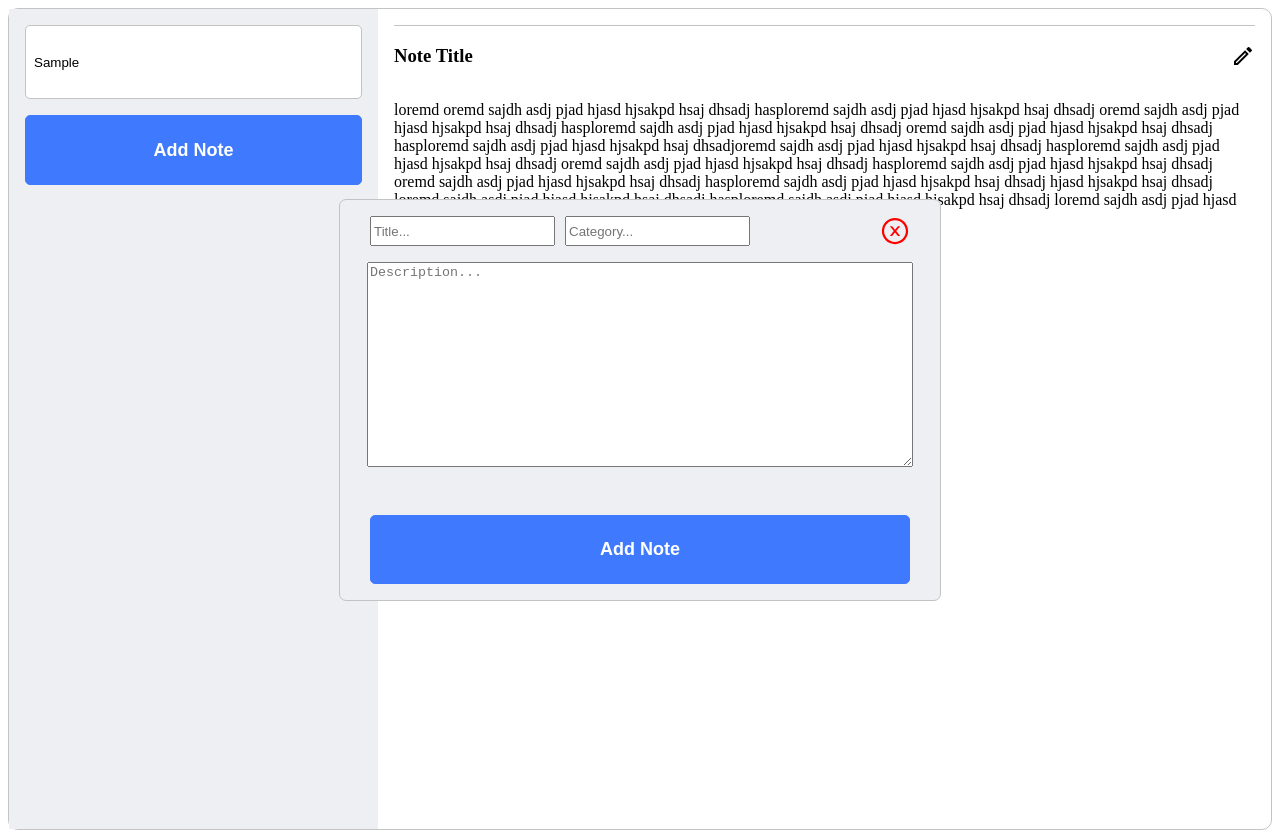
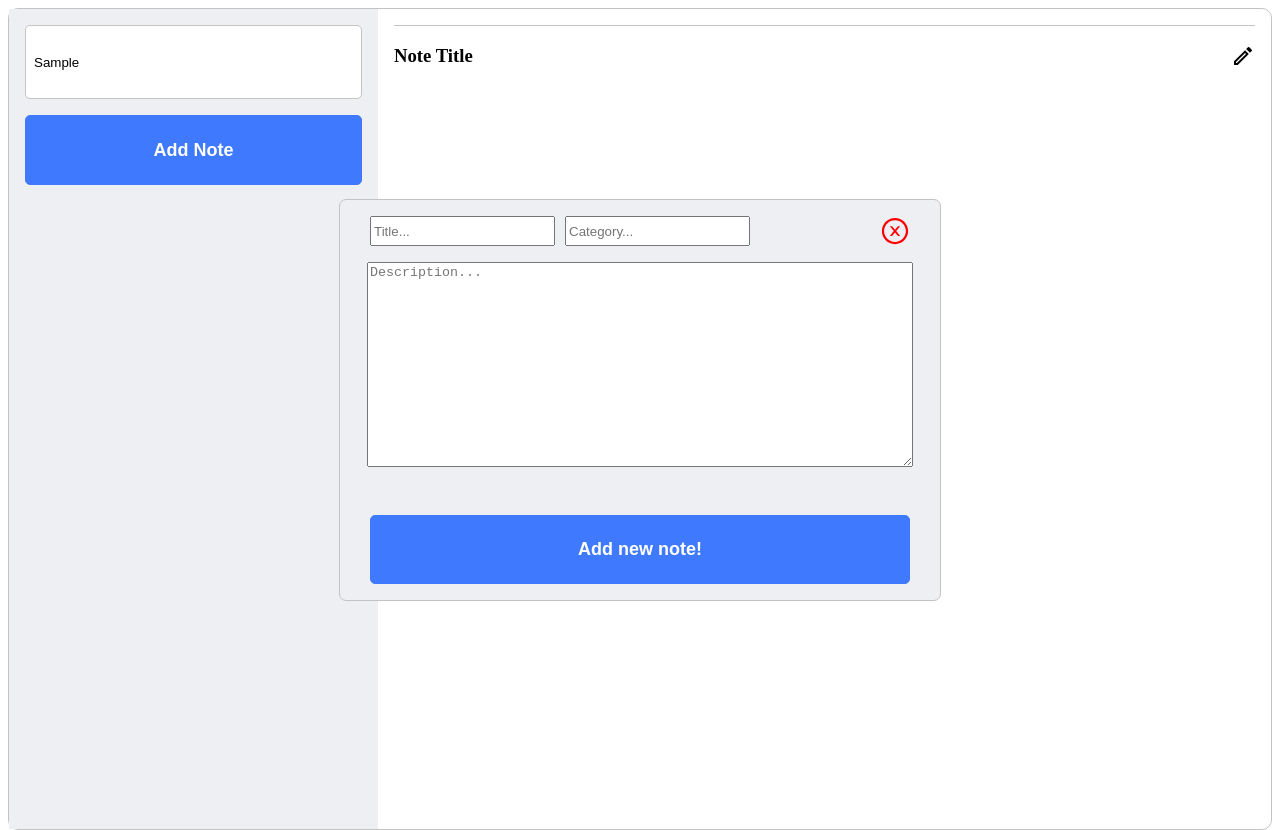
Before and after one commit to kleidilamka/notebook-flexsolutions, a React (Create React App) app: page / in a window 1280 px wide. Both pictures are taken after typing "Sample" into the empty fields and a click on the button "Add Note". Built offline with nearby package versions, Linux system fonts and the light colour scheme.

Commit message:
fix(note-text): text showing after note is selected

```diff
--- a/package.json
+++ b/package.json
@@ -7,6 +7,7 @@
     "@testing-library/react": "^13.4.0",
     "@testing-library/user-event": "^13.5.0",
     "framer-motion": "^7.6.5",
+    "moment": "^2.29.4",
     "normalize.css": "^8.0.1",
     "react": "^18.2.0",
     "react-dom": "^18.2.0",
--- a/src/App.js
+++ b/src/App.js
@@ -35,6 +35,9 @@ function App() {
     const [date, setDate] = useState('');
     const [categories, setCategories] = useState(getLocalStorageCtg());
     const [alert, setAlert] = useState({ show: false, msg: '', type: '' });
+    const [isEditing, setIsEditing] = useState(false);
+    const [editId, setEditId] = useState(null);
+    const [selectedId, setSelectedId] = useState('');
 
     const [openModal, setOpenModal] = useState(false);
     const [openEdit, setOpenEdit] = useState(false);
@@ -50,6 +53,7 @@ function App() {
 
     const toggleOpenEdit = () => {
         setOpenEdit(true);
+        setIsEditing(true);
     };
 
     const closeModal = () => {
@@ -61,6 +65,28 @@ function App() {
         e.preventDefault();
         if (!title) {
             showAlert(true, 'danger', 'Please enter a value!');
+        } else if (title && isEditing) {
+            setList(
+                list.map((item) => {
+                    if (item.id === editId) {
+                        return {
+                            ...item,
+                            title: title,
+                            category: category,
+                            text: text,
+                            date: Date.now(),
+                        };
+                    }
+                    return item;
+                })
+            );
+            setTitle('');
+            setText('');
+            setCategory('');
+            setEditId(null);
+            setIsEditing(false);
+            setDate('');
+            showAlert(true, 'success', 'Value changed!');
         } else {
             showAlert(true, 'success', 'Value added to the list!');
             const newItem = {
@@ -83,6 +109,15 @@ function App() {
         setAlert({ show, type, msg });
     };
 
+    const editItem = (id) => {
+        const editItem = list.find((item) => item.id === id);
+        setIsEditing(true);
+        setEditId(id);
+        setTitle(editItem.title);
+        setCategory(editItem.category);
+        setText(editItem.text);
+    };
+
     return (
         <div className="App">
             <div className="root">
@@ -94,26 +129,39 @@ function App() {
                         setTitle={setTitle}
                         category={category}
                         setCategory={setCategory}
+                        text={text}
+                        setText={setText}
+                        isEditing={isEditing}
+                        editItem={editItem}
                     />
                 ) : null}
                 <section className="section one">
                     <input className="input" placeholder="Search Note" />
-                    <button className={`add-button`} onClick={toggleModal}>
+                    <button className="add-button" onClick={toggleModal}>
                         Add Note
                     </button>
                     <div className="notes">
                         {list.map((item) => {
-                            return <Note item={item} date={date} />;
+                            return (
+                                <Note
+                                    key={item.id}
+                                    item={item}
+                                    date={date}
+                                    selectedId={selectedId}
+                                    setSelectedId={setSelectedId}
+                                    text={text}
+                                />
+                            );
                         })}
                     </div>
                 </section>
                 <section className="section two">
                     <div className="categories">
                         {categories.map((item) => {
-                            return <Categories item={item} />;
+                            return <Categories item={item} key={item} />;
                         })}
                     </div>
-                    <div class="note-content-top">
+                    <div className="note-content-top">
                         <h3>Note Title</h3>
                         <MdOutlineModeEditOutline
                             className="edit-btn"
@@ -122,7 +170,11 @@ function App() {
                         />
                     </div>
                     <div className="note-content">
-                        <p>{randomText}</p>
+                        {list
+                            .filter((item) => item.id === selectedId)
+                            .map((item) => {
+                                return <p>{item.text}</p>;
+                            })}
                     </div>
                 </section>
             </div>
--- a/src/components/Modal.jsx
+++ b/src/components/Modal.jsx
@@ -9,7 +9,11 @@ const Modal = ({
     setTitle,
     category,
     setCategory,
+    text,
+    setText,
     closeModal,
+    isEditing,
+    editItem,
 }) => {
     return (
         <motion.div
@@ -22,7 +26,7 @@ const Modal = ({
             }}
             className="modal-wrapper"
         >
-            <motion.div className="inputs-top-container">
+            <motion.form className="inputs-top-container">
                 <motion.div className="modal-inputs">
                     <input
                         className="modal-input"
@@ -45,14 +49,19 @@ const Modal = ({
                     size={30}
                     onClick={closeModal}
                 />
-            </motion.div>
+            </motion.form>
             <textarea
                 className="modal-description"
                 placeholder="Description..."
+                onChange={(e) => setText(e.target.value)}
+                value={text}
             />
             <Alert />
-            <button className="add-note" onClick={createNote}>
-                Add Note
+            <button
+                className="add-note"
+                onClick={isEditing ? editItem : createNote}
+            >
+                {isEditing ? 'Edit Note!' : 'Add new note!'}
             </button>
         </motion.div>
     );
--- a/src/components/Note.jsx
+++ b/src/components/Note.jsx
@@ -1,18 +1,28 @@
 import React from 'react';
+import moment from 'moment';
 
-const Note = ({ item }) => {
+const Note = ({ item, selectedId, setSelectedId }) => {
+    const jari = () => {
+        setSelectedId(item.id);
+        console.log(item.id, 'id1');
+        console.log(selectedId, 'id2');
+    };
     return (
-        <div className="note">
+        <div
+            className="note"
+            style={{
+                backgroundColor:
+                    item.id === selectedId ? '#ffff' : 'transparent',
+            }}
+            onClick={() => jari()}
+        >
             <div className="top-note">
                 <p>{item.title}</p>
-                <p>{item.date}</p>
+                <p>{moment(item.date).format('LLL')}</p>
             </div>
             <div className="bottom-note">
                 <h4>{item.name}</h4>
-                <p>
-                    lorem djsa hsdkjd hsdaj dhsak dhjsadh jksahd jksahd jksahd
-                    jksah djksahd
-                </p>
+                <p>{item.text}</p>
             </div>
         </div>
     );
```
Also changed, not shown: 1 other file (tests, documents, lock files or other folders).
